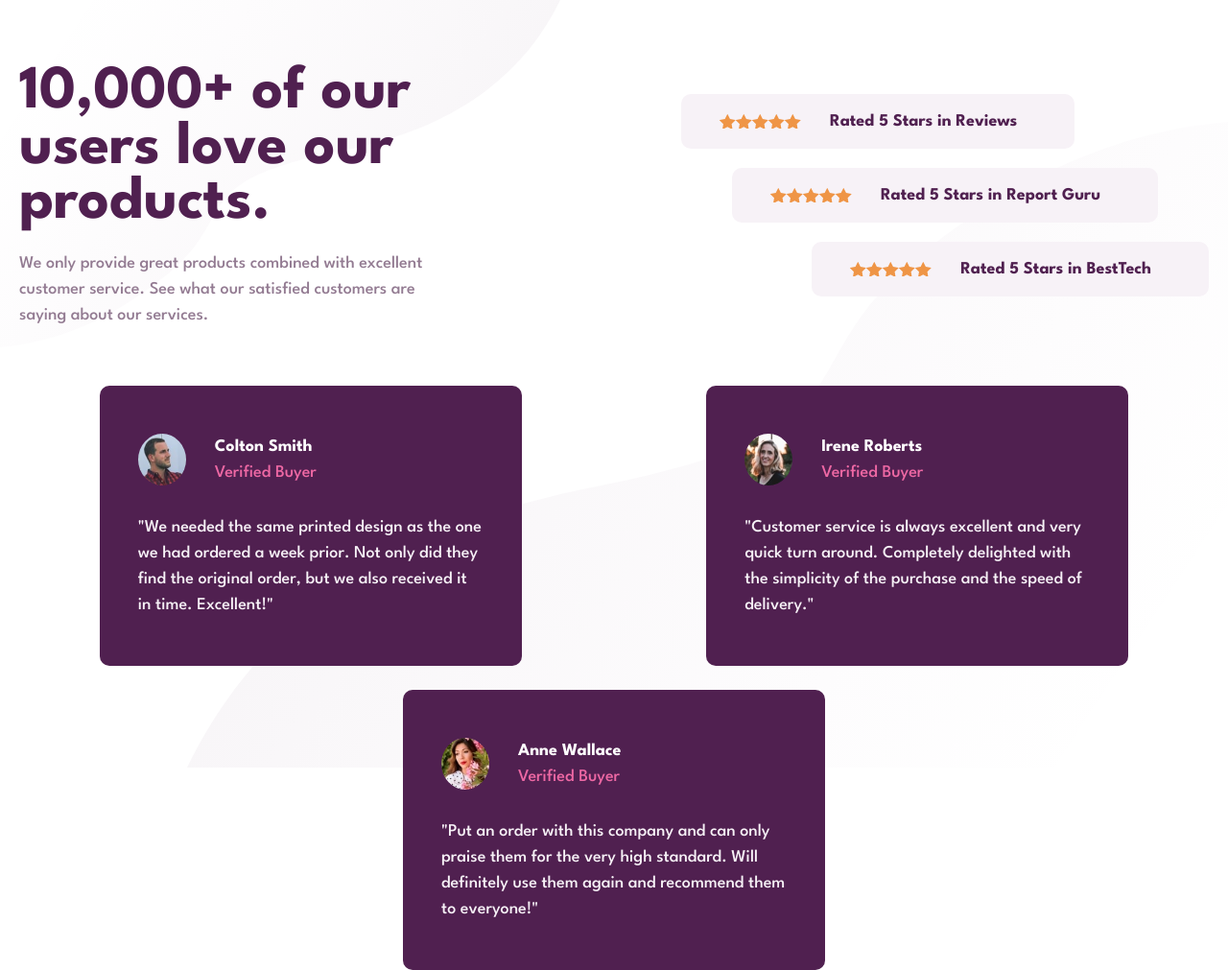
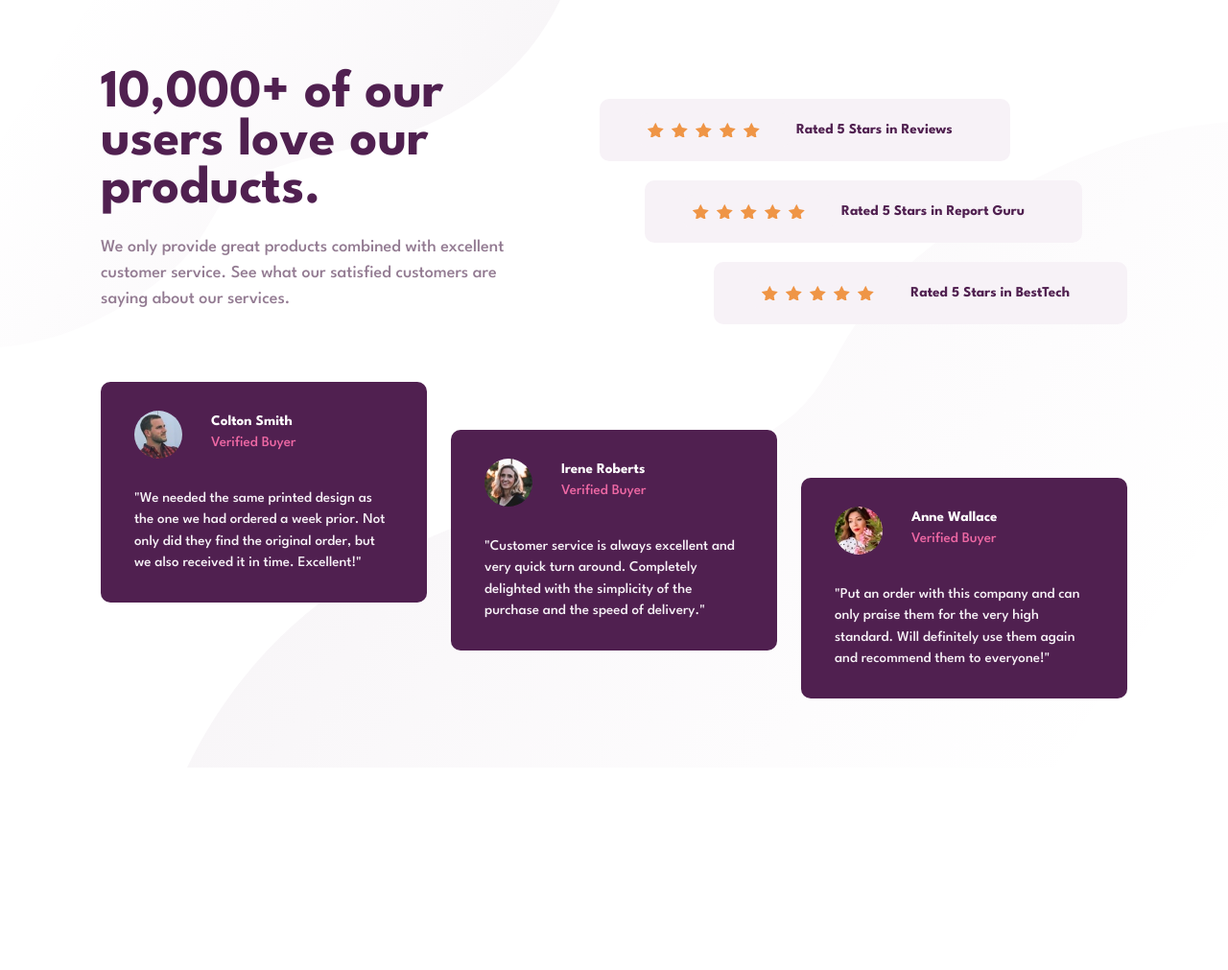
Before and after one commit to ESP420/100DaysOfProjects, a plain HTML site: page 13-day-social-proof-section/index.html in a window 1280 px wide. Shown: the whole page at 96% size. After the commit the page ends 800 px from the top, so only its background shows below. Drawn offline with Linux system fonts and the light colour scheme.

Commit message:
background body

```diff
--- a/13-day-social-proof-section/css/styles.css
+++ b/13-day-social-proof-section/css/styles.css
@@ -21,7 +21,7 @@ Tabla de contenidos:
     --White: hsl(0, 0%, 100%);
 
     /* ### Tipografia */
-    --Font-size: 18px;
+    --Font-size: 15px;
     --Family: "League Spartan";
     --Weights--500: Medium;
     --Weights--700: bold;
@@ -34,7 +34,7 @@ Tabla de contenidos:
 /* ----------------------------- */
 body {
     font-family: var(--Family);
-    background-image: url(../images/bg-pattern-top-desktop.svg), url(../images/bg-pattern-bottom-desktop-2.svg);
+    background-image: url(../images/bg-pattern-top-mobile.svg), url(../images/bg-pattern-bottom-mobile.svg);
     background-repeat: no-repeat, no-repeat;
     background-position: left 0 top 0, right 0 bottom 0;
     background-color: var(--White);
@@ -74,7 +74,7 @@ main {
 
 
 .proof__header-title {
-    font-size: 4rem;
+    font-size: 3rem;
     font-weight: var(--Weights--700);
     line-height: 0.9;
     color: var(--Very-Dark-Magenta);
@@ -100,14 +100,26 @@ main {
 
 
 .ratings__stars {
-    padding: 10px;
     border-radius: 10px;
     background-color: var(--Light-Grayish-Magenta);
     display: flex;
     flex-direction: column;
     justify-content: center;
     align-items: center;
-    gap: 10px;
+    gap: 5px;
+    font-weight: 700;
+    color: var(--Very-Dark-Magenta);
+
+}
+
+.stars__container {
+    padding: 10px;
+    border-radius: 10px;
+    background-color: var(--Light-Grayish-Magenta);
+    display: flex;
+    justify-content: center;
+    align-items: center;
+    gap: 5px;
     font-weight: 700;
     color: var(--Very-Dark-Magenta);
 
@@ -115,10 +127,14 @@ main {
 
 .stars {
     background-image: url(../images/icon-star.svg);
-    width: 85px;
+    background-repeat: no-repeat;
+    width: 20px;
     height: 15px;
+
+}
+
+.last--stars {
     margin-right: 20px;
-
 }
 
 
@@ -134,11 +150,11 @@ main {
 
 .card {
     border-radius: 10px;
-    max-width: 360px;
+    max-width: 270px;
     max-height: 270px;
     background-color: var(--Very-Dark-Magenta);
     color: var(--White);
-    padding: 50px 40px;
+    padding: 30px 35px;
     margin: 0 auto;
 }
 
@@ -230,7 +246,13 @@ main {
 }
 
 @media (min-width:768px) {
+    body {
+        background-image: url(../images/bg-pattern-top-desktop.svg), url(../images/bg-pattern-bottom-desktop.svg);
+    }
 
+    .proof__header-title {
+        font-size: 3.5rem;
+    }
 
 
     .ratings__stars {
@@ -251,7 +273,7 @@ main {
     .proof__header-title {
 
         min-width: 320px;
-        max-width: 450px;
+        max-width: 400px;
     }
 
     .proof__header-subTitle {
@@ -280,30 +302,29 @@ main {
 @media (min-width:1200px) {}
 
 @media (min-width:1400px) {
+    .card {
+        border-radius: 10px;
+        max-width: 360px;
+        max-height: 270px;
+        background-color: var(--Very-Dark-Magenta);
+        color: var(--White);
+        padding: 50px 40px;
+        margin: 0 auto;
+    }
+
+    body {
+        font-size: 18px;
+    }
+
+    .proof__header-title {
+        font-size: 4rem;
+        min-width: 320px;
+        max-width: 450px;
+    }
+
     .ratings {
         display: flex;
         padding-left: 70px;
         justify-content: start;
     }
 }
-
-
-
-/* background */
-@media (max-width:425px) {
-    body {
-        background-image: url(../images/bg-pattern-top-mobile.svg), url(../images/bg-pattern-bottom-mbg-pattern-top-mobile.svg);
-    }
-}
-
-@media (max-width:768px) {
-    body {
-        background-image: url(../images/bg-pattern-top-tablet.svg), url(../images/bg-pattern-bottom-tablet.svg);
-    }
-}
-
-@media (max-width:1400px) {
-    body {
-        background-image: url(../images/bg-pattern-top-desktop.svg), url(../images/bg-pattern-bottom-desktop.svg);
-    }
-}
--- a/13-day-social-proof-section/index.html
+++ b/13-day-social-proof-section/index.html
@@ -38,15 +38,33 @@
                 <div class="ratings">
                     <div class="ratings__container">
                         <p class="ratings__stars ratings__stars--reviews">
-                            <span class="stars"></span>
+                            <span class="stars__container">
+                                <span class="stars"></span>
+                                <span class="stars"></span>
+                                <span class="stars"></span>
+                                <span class="stars"></span>
+                                <span class="stars last--stars "></span>
+                            </span>
                             Rated 5 Stars in Reviews
                         </p>
                         <p class="ratings__stars ratings__stars--reports">
-                            <span class="stars"></span>
+                            <span class="stars__container">
+                                <span class="stars"></span>
+                                <span class="stars"></span>
+                                <span class="stars"></span>
+                                <span class="stars"></span>
+                                <span class="stars last--stars "></span>
+                            </span>
                             Rated 5 Stars in Report Guru
                         </p>
                         <p class="ratings__stars ratings__stars--besttech">
-                            <span class="stars"></span>
+                            <span class="stars__container">
+                                <span class="stars"></span>
+                                <span class="stars"></span>
+                                <span class="stars"></span>
+                                <span class="stars"></span>
+                                <span class="stars last--stars "></span>
+                            </span>
                             Rated 5 Stars in BestTech
                         </p>
                     </div>
```
